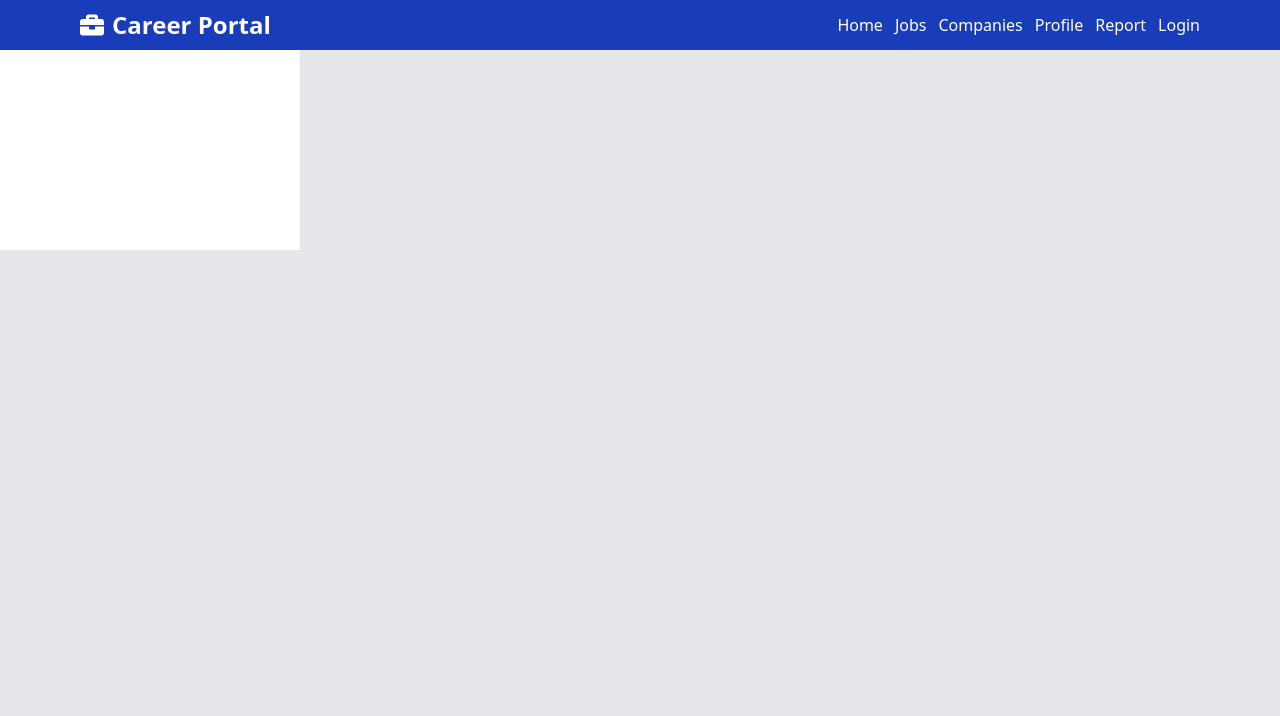
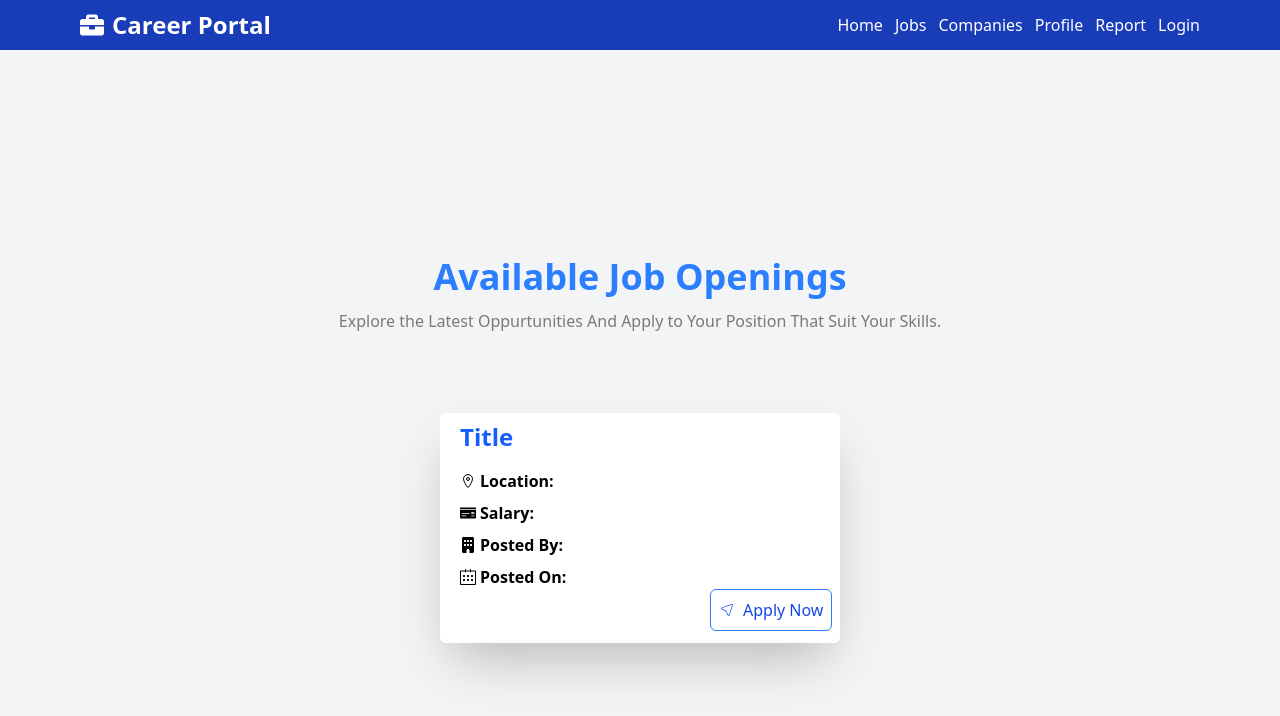
Before and after one commit to Nishant7898/Career-Portal, a React (Vite) app: page /jobs in a window 1280 px wide. Shown: the top 716 px of the page. Built offline with nearby package versions, Linux system fonts and the light colour scheme.

Commit message:
first commit

```diff
--- a/src/App.jsx
+++ b/src/App.jsx
@@ -11,8 +11,9 @@ import Jobsection from './components/Jobsection';
 const App = () => {
   return (
     <div className='bg-gray-100'>
-      <Navbar/>
+
       <BrowserRouter>
+       <Navbar/>
       <Routes>
         <Route path='/' element={<Home/>} />
         <Route path='/choose'element={<Chooseyour/>}/>
--- a/src/components/Jobsection.jsx
+++ b/src/components/Jobsection.jsx
@@ -1,14 +1,32 @@
-import React from 'react';
-
+import React from "react";
+import { CiLocationArrow1 } from "react-icons/ci";
+import { IoLocationOutline } from "react-icons/io5";
+import { FaMoneyCheck } from "react-icons/fa";
+import { FaBuilding } from "react-icons/fa6";
+import { SlCalender } from "react-icons/sl";
 const Jobsection = () => {
   return (
-    <div className='h-screen w-screen bg-gray-200'>
-        <div className='grid grid-cols-3 bg-white h-[200px] w-[300px]'>
+    <div className="h-screen items-center flex-col justify-center flex w-screen bg-gray-100">
+      <h2 className="text-4xl text-blue-500 font-bold">Available Job Openings</h2>
+      <p className="opacity-50 mt-3">Explore the Latest Oppurtunities And Apply to Your Position That Suit Your Skills.</p>
+      <div className="grid grid-cols-3 mt-20 bg-white h-[230px] px-5  rounded-md shadow-2xl w-[400px]">
+        <div>
+          <h2 className="text-2xl mt-2 text-blue-600 font-bold  rounded-md">Title </h2>
+          <div className="mt-4 space-y-2">
+            {" "}
+            <p className="flex font-bold gap-1 items-center "><IoLocationOutline/>Location:</p>
+            <p className="flex font-bold gap-1 items-center" ><FaMoneyCheck/>Salary:</p>
+            <p className="flex font-bold gap-1 items-center" ><FaBuilding />Posted By:</p>
+            <p className="flex font-bold gap-1 items-center"><SlCalender />Posted On:</p>
+          </div>
+          <button className="border absolute text-blue-700 ml-[250px] p-2 hover:bg-blue-800 hover:text-white cursor-pointer rounded-md flex justify-end gap-2 items-center border-blue-500"><CiLocationArrow1/>Apply Now</button>
 
         </div>
 
+      </div>
+
     </div>
   );
-}
+};
 
 export default Jobsection;
--- /dev/null
+++ b/src/components/Jobsubmit.jsx
@@ -0,0 +1,11 @@
+import React from 'react';
+
+const Jobsubmit = () => {
+  return (
+    <div>
+
+    </div>
+  );
+}
+
+export default Jobsubmit;
--- a/src/components/Navbar.jsx
+++ b/src/components/Navbar.jsx
@@ -3,7 +3,7 @@ import { FaBriefcase } from "react-icons/fa";
 import { useNavigate } from "react-router-dom";
 
 const Navbar = () => {
-
+const navigate=useNavigate()
   return (
     <div className=" ">
       <div className="bg-blue-800 flex px-20 justify-between h-[50px] text-white items-center">
@@ -13,7 +13,7 @@ const Navbar = () => {
         </p>
         <div className="flex gap-3">
           <button>Home</button>
-          <button>Jobs</button>
+          <button onClick={()=>navigate("/jobs")}>Jobs</button>
           <button>Companies</button>
           <button>Profile</button>
           <button>Report</button>
--- a/src/components/RegisterAsCandidate.jsx
+++ b/src/components/RegisterAsCandidate.jsx
@@ -6,8 +6,8 @@ import { useNavigate } from "react-router-dom";
 const RegisterAsCandidate = () => {
   const navigate=useNavigate()
   return (
-    <div className="h-[200vh] scroll-smooth  w-screen bg-gray-200 flex items-center justify-center ">
-      <div className="h-[200vh] flex  text-center items-center flex-col w-[500px] bg-white border border-white">
+    <div id="candidate" className="h-screen   scroll-smooth  flex items-center justify-center ">
+      <div className="h-full flex  text-center items-center flex-col w-[500px] bg-white border border-white">
         <h1 className="text-2xl mt-6 flex gap-2 text-center justify-center items-center">
           <HiUserAdd className="text-blue-500 text-3xl" /> Register As Candidate
         </h1>
```
